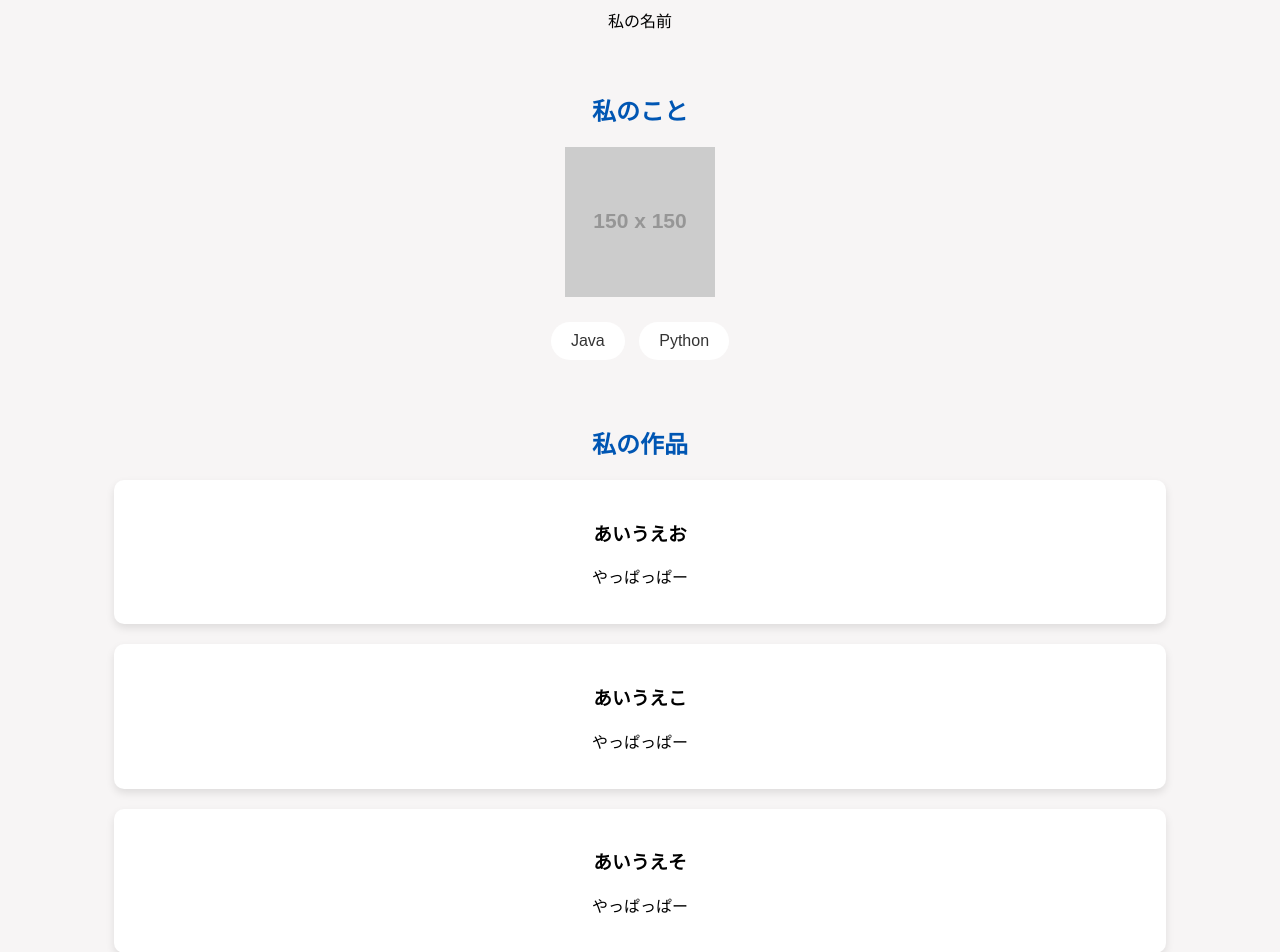
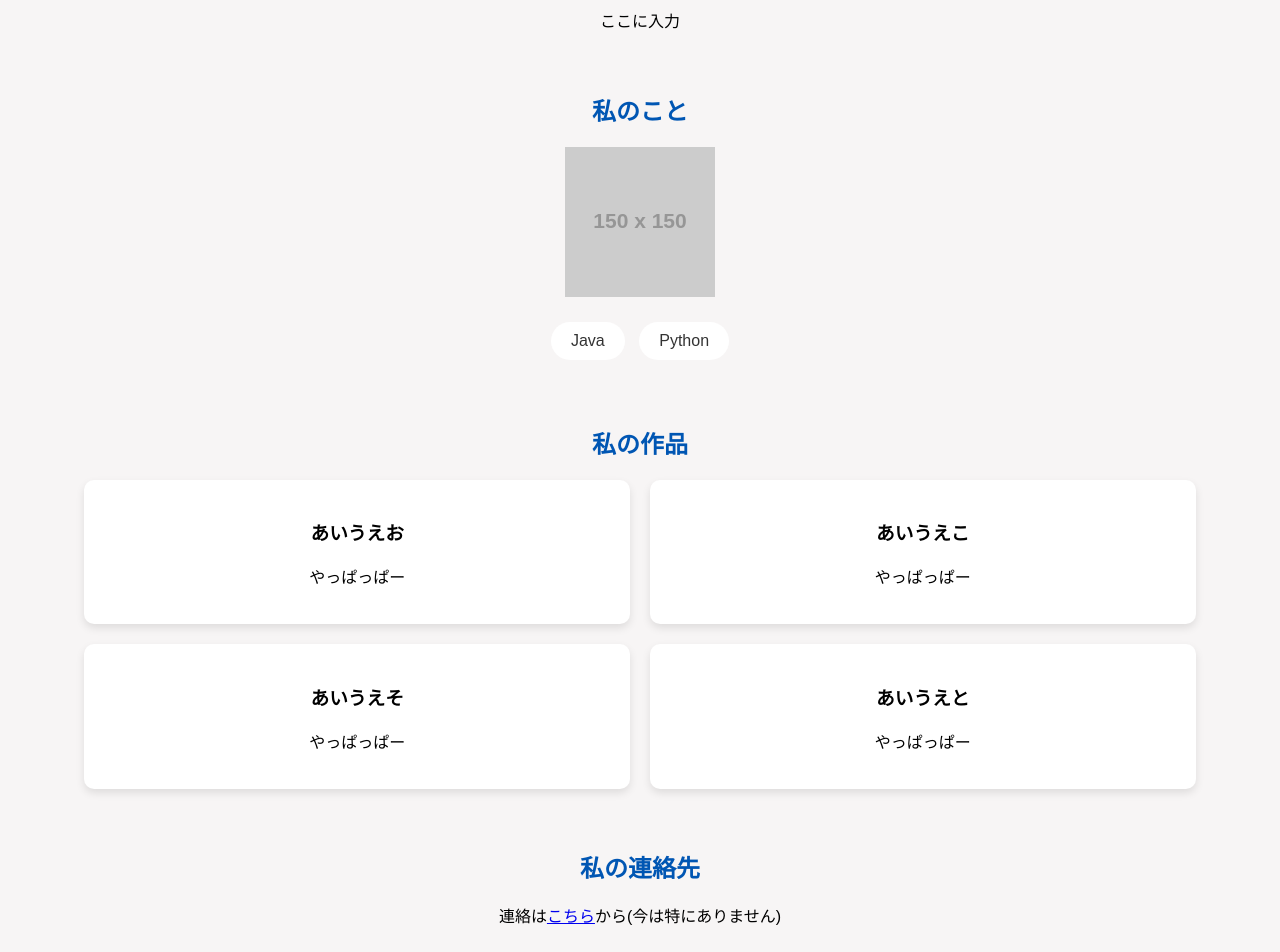
Before and after one commit to Ariumback/mypage, a plain HTML site: page index.html in a window 1280 px wide. Shown: the part 81-1033 px from the top of the page. Drawn offline with Linux system fonts and the light colour scheme; placeholder pictures from the web are drawn by us.

Commit message:
Revise index.html for portfolio layout and styling
Updated the HTML structure and styles for the portfolio page, including a new title and responsive card layout.

```diff
--- a/index.html
+++ b/index.html
@@ -2,7 +2,7 @@
 <html>
     <head>
         <meta charset="UTF-8">
-        <title>ポートフォリオ</title>
+        <title>MyPage</title>
         <style>
             body {
                 text-align: center;
@@ -41,11 +41,25 @@
                 transform: translateY(-5px);  /* 上に5ピクセル移動する */
                 box-shadow: 0 8px 16px rgba(0,0,0,0.2); /* 影を濃く・大きくする */
             }
+            @media (min-width: 768px) {
+
+                .card-list {
+                    display: flex;        /* 横並びモードON */
+                    flex-wrap: wrap;      /* 入り切らなかったら折り返す */
+                    justify-content: center; /* 真ん中寄せ */
+                    gap: 20px;            /* カード同士の隙間 */
+                }
+
+                .card {
+                    width: 40%;           /* 画面の40%の幅にする（これで2列になる） */
+                    margin: 0;            /* 親箱のgapで隙間を作るので、marginはリセット */
+                }
+            }
         </style>
     </head>
     <body>
-        <h1>ポートフォリオ</h1>
-            <p>私の名前</p>
+        <h1>Terrariumのページ</h1>
+            <p>ここに入力</p>
         <h2>私のこと</h2>
             <p>
                 <img src = "https://placehold.jp/150x150.png" alt = "プロフィール">
@@ -55,6 +69,7 @@
                 <li>Python</li>
             </ul>
         <h2>私の作品</h2>
+            <div class = "card-list">
                 <div class = "card">
                     <h3>あいうえお</h3>
                         <p>やっぱっぱー</p>
@@ -71,10 +86,11 @@
                         <h3>あいうえと</h3>
                             <p>やっぱっぱー</p>
                 </div>
+            </div>
 
         <h2>私の連絡先</h2>
             <p>
-                連絡は<a href = "URL">こちら</a>から
+                連絡は<a href = "URL">こちら</a>から(今は特にありません)
             </p>
     </body>
 </html>
```
Lines whose indentation alone changed are shown as unchanged.
